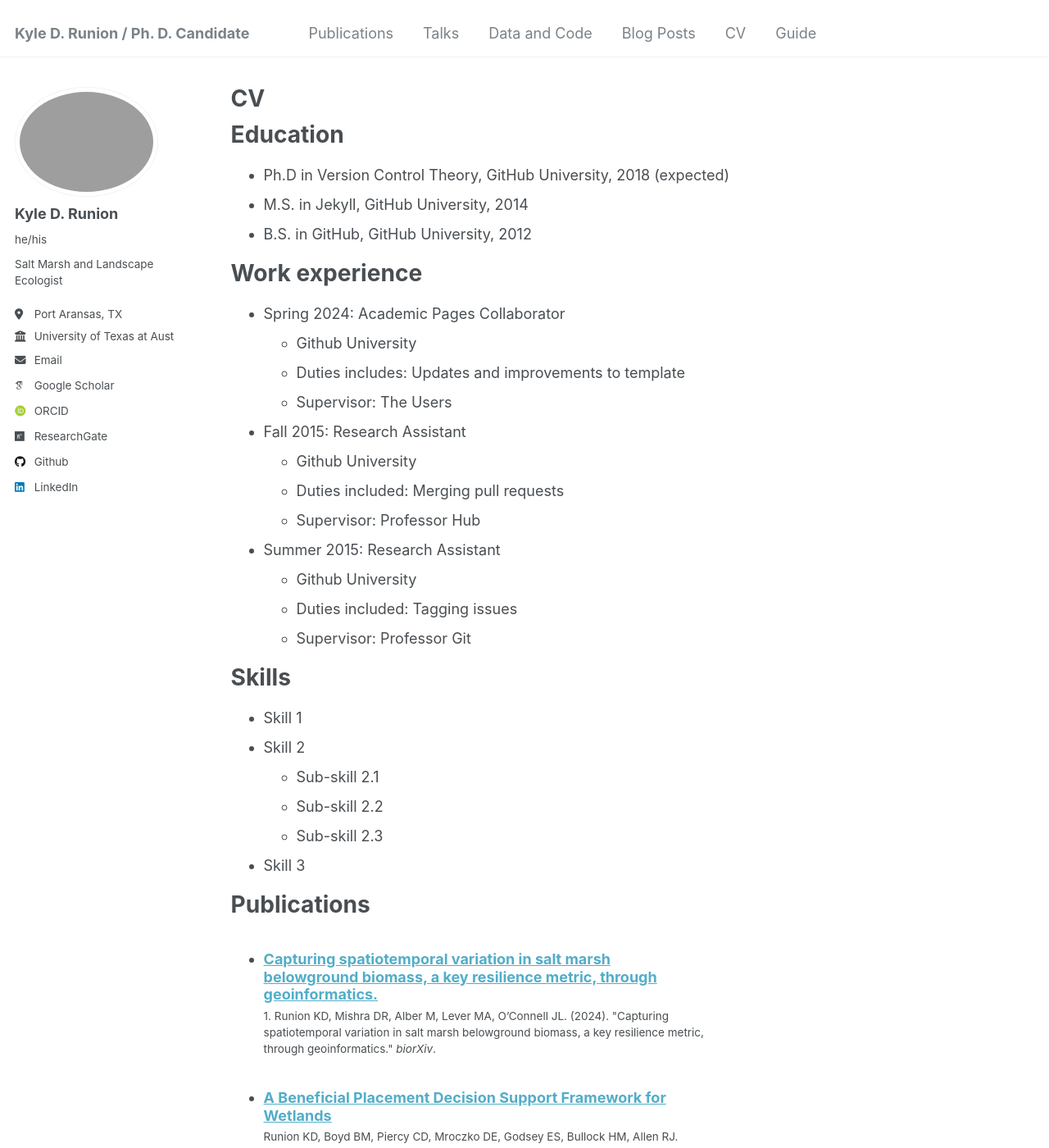
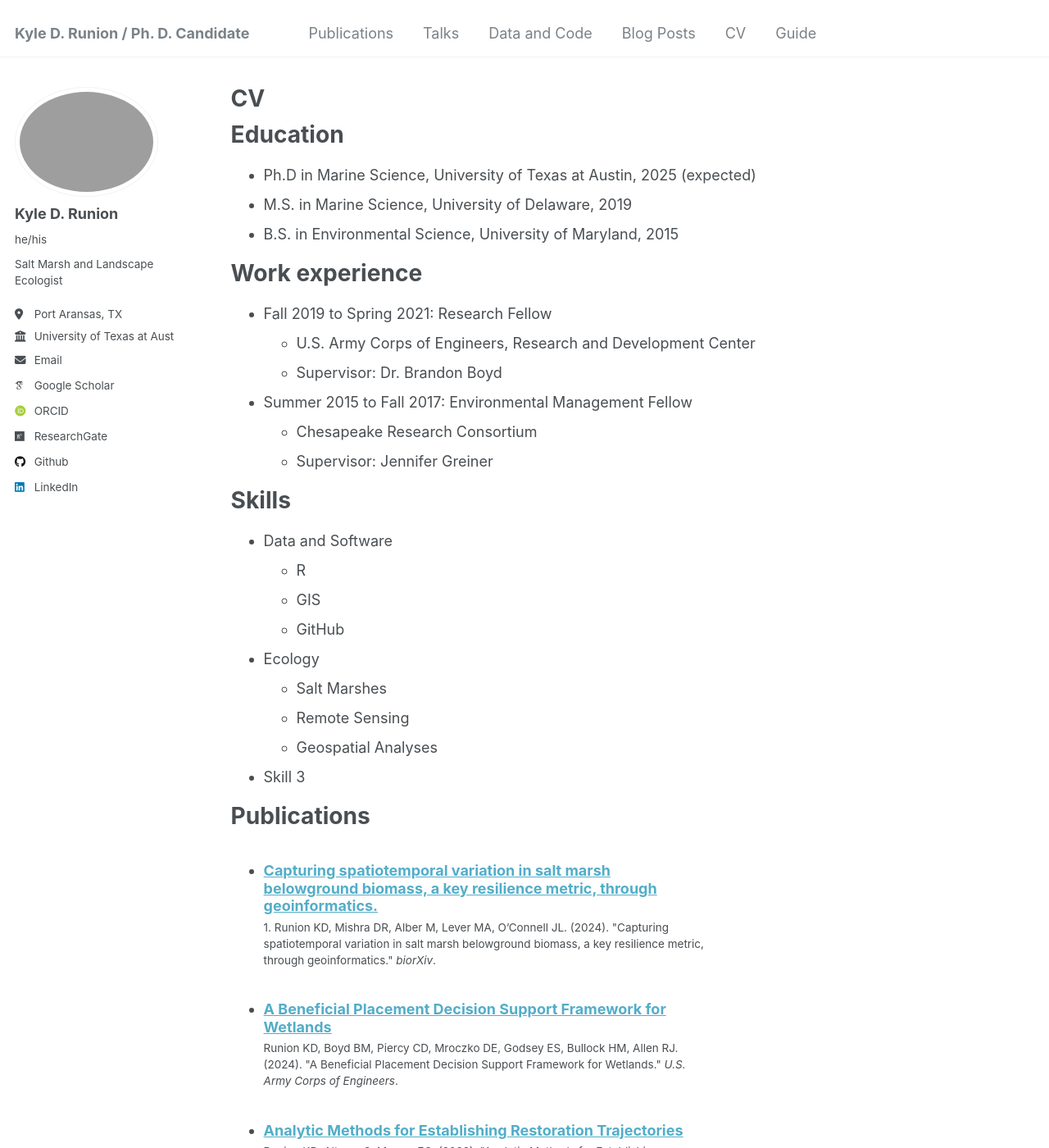
Before and after one commit to kylerunion/kylerunion.github.io, a Jekyll site: the page built from _pages/cv.md, in a window 1280 px wide and 1400 px high. Shown: the whole window at 82% size. Built offline with Jekyll 4.4.1, drawn with Linux system fonts in a browser that asks for light colours; some web fonts are replaced; some of the changed text lies outside the part shown.

Commit message:
Update cv.md

```diff
--- a/_pages/cv.md
+++ b/_pages/cv.md
@@ -11,34 +11,30 @@ redirect_from:
 
 Education
 ======
-* Ph.D in Version Control Theory, GitHub University, 2018 (expected)
-* M.S. in Jekyll, GitHub University, 2014
-* B.S. in GitHub, GitHub University, 2012
+* Ph.D in Marine Science, University of Texas at Austin, 2025 (expected)
+* M.S. in Marine Science, University of Delaware, 2019
+* B.S. in Environmental Science, University of Maryland, 2015
 
 Work experience
 ======
-* Spring 2024: Academic Pages Collaborator
-  * Github University
-  * Duties includes: Updates and improvements to template
-  * Supervisor: The Users
+* Fall 2019 to Spring 2021: Research Fellow
+  * U.S. Army Corps of Engineers, Research and Development Center
+  * Supervisor: Dr. Brandon Boyd
 
-* Fall 2015: Research Assistant
-  * Github University
-  * Duties included: Merging pull requests
-  * Supervisor: Professor Hub
-
-* Summer 2015: Research Assistant
-  * Github University
-  * Duties included: Tagging issues
-  * Supervisor: Professor Git
+* Summer 2015 to Fall 2017: Environmental Management Fellow
+  * Chesapeake Research Consortium
+  * Supervisor: Jennifer Greiner
 
 Skills
 ======
-* Skill 1
-* Skill 2
-  * Sub-skill 2.1
-  * Sub-skill 2.2
-  * Sub-skill 2.3
+* Data and Software
+  * R
+  * GIS
+  * GitHub
+* Ecology
+  * Salt Marshes
+  * Remote Sensing
+  * Geospatial Analyses
 * Skill 3
 
 Publications
@@ -53,11 +49,10 @@ Talks
     {% include archive-single-talk-cv.html  %}
   {% endfor %}</ul>
 
-Teaching
+Grants and Awards
 ======
-  <ul>{% for post in site.teaching reversed %}
-    {% include archive-single-cv.html %}
-  {% endfor %}</ul>
+* NASA FINESST, 2023-2026. "BERM, a geospatial informatics approach for estimating coastal marsh blue carbon and vulnerability to sea level rise." $150,000.
+* NOAA Davidson, 2022-2024. "Assessing tidal salt marsh resilience to global change as a consequence of water quality, drought, and sea level rise impacts on belowground plant productivity." $102,436.
 
 Service and leadership
 ======
```
